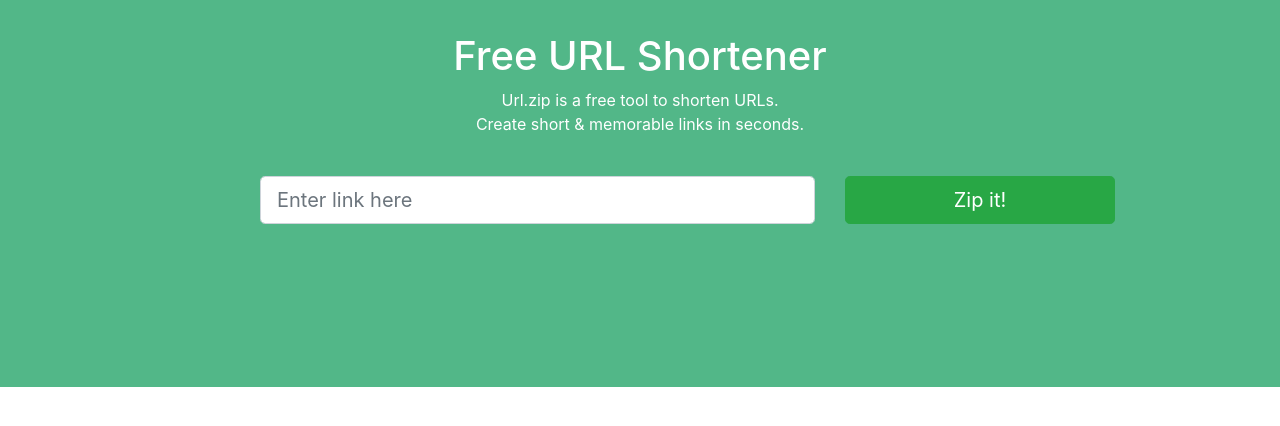
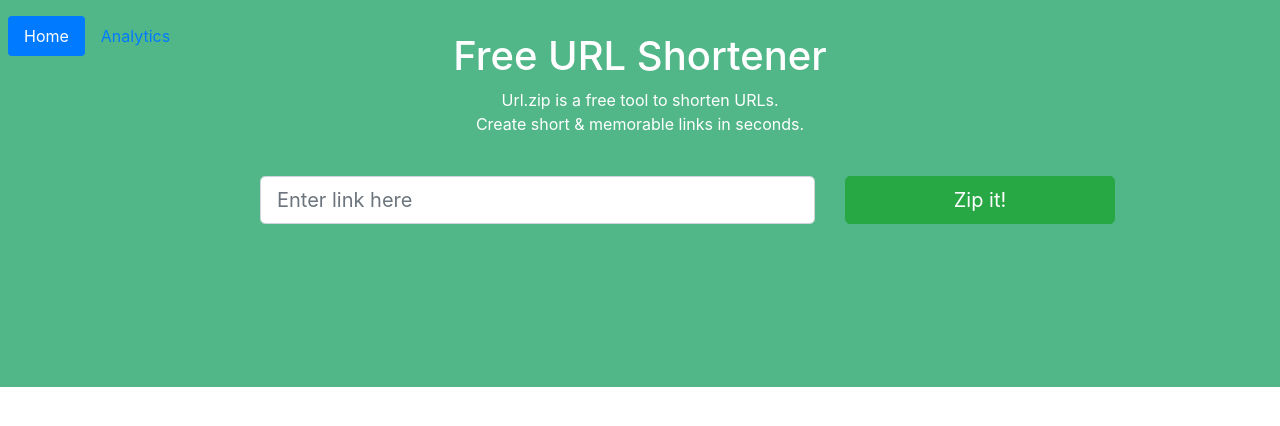
Before and after one commit to makriss/URL.zip, a Django app: page / in a window 1280 px wide. Shown: the top 426 px of the page. Run offline with Django 3.2, Linux system fonts and the light colour scheme; some libraries are stand-ins or nearby versions.

Commit message:
analytics functionality added in ui

```diff
--- a/interface/static/css/zipper.css
+++ b/interface/static/css/zipper.css
@@ -60,3 +60,11 @@ section {
     background-color: #52b788 !important;
     color: white !important;
 }
+div#homepage>ul.nav{
+    z-index: 10;
+    position: fixed;
+    margin: 1em 0 0 0.5em;
+}
+#analytics-input-group{align-items: baseline;}
+div#analytics-result-card p.card-text{ font-size: 3em; }
+div#analytics-result-card {margin: auto;}
--- a/interface/static/js/angularCtrl.js
+++ b/interface/static/js/angularCtrl.js
@@ -5,6 +5,9 @@ app.controller('zipperCtrl', ['$scope', '$http', '$timeout', function(scope, $ht
     const URL_VERBOSE_LIMIT = 20,
             COPIED_DISPLAY_TIME = 1500;
     scope.brand_name = "Url.zip";
+    const MINIFIED_COUNT_API = "/zip/count/",
+            CLICKS_COUNT = "/zip/clicks/";
+    scope.analytics = {};
 
 // Called when user clicks on 'zip it' button
     scope.minifyUrl = function(url){
@@ -71,4 +74,37 @@ app.controller('zipperCtrl', ['$scope', '$http', '$timeout', function(scope, $ht
             return this.url.substring(0, URL_VERBOSE_LIMIT) +  "...";
     }
 
+    scope.getAnalysis = function(url, mode){
+        if (!url || !mode){
+            showErrorMessage('blank');
+            return;
+        }
+        let analytics_api = "";
+        switch(mode){
+            case 'minified_count': analytics_api = MINIFIED_COUNT_API;
+                                            scope.analytics.mode = "URL Minified Count";
+                                            break;
+            case 'clicks_count': analytics_api = CLICKS_COUNT;
+                                            scope.analytics.mode = "URL Clicked Count";
+                                            break;
+        }
+        getAnalyticsData(analytics_api, url);
+    }
+
+    function getAnalyticsData(api, url){
+        $http.post(api, {'url': url})
+            .then(function(result){
+                if (result.data.error){
+                    showErrorMessage(result.data.value, result.data.msg)
+                    scope.analytics.data = null;
+                }
+                else{
+                    scope.analytics.data = result.data;
+                    scope.url_analytics = "";
+                }
+            }, function(result){
+                console.error(result);
+            })
+    }
+
 }])
--- a/interface/templates/homepage.html
+++ b/interface/templates/homepage.html
@@ -2,7 +2,38 @@
 {% load static %}
 {% get_static_prefix as STATIC_PREFIX %}
 {% block content %}
-    <section>
+<div id="homepage">
+<!--    <div class="container">-->
+<!--        <nav class="navbar navbar-expand-lg navbar-light bg-light">-->
+<!--          <a class="navbar-brand" href="#">UrlZipper</a>-->
+<!--&lt;!&ndash;          <button class="navbar-toggler" type="button" data-toggle="collapse" data-target="#navbarNav" aria-controls="navbarNav" aria-expanded="false" aria-label="Toggle navigation">&ndash;&gt;-->
+<!--&lt;!&ndash;            <span class="navbar-toggler-icon"></span>&ndash;&gt;-->
+<!--&lt;!&ndash;          </button>&ndash;&gt;-->
+<!--          <div class="collapse navbar-collapse" id="navbarNav">-->
+<!--            <ul class="navbar-nav" role="tablist">-->
+<!--              <li class="nav-item active">-->
+<!--                <a class="nav-link active" id="minify_tab-tab" data-toggle="tab" href="#minify_tab" role="tab" aria-controls="dweet" aria-selected="true">Home <span class="sr-only">(current)</span></a>-->
+<!--              </li>-->
+<!--              <li class="nav-item">-->
+<!--                <a class="nav-link" id="analytics-tab"  data-toggle="tab" href="#analytics" role="tab" aria-controls="dweet" aria-selected="false">Analytics</a>-->
+<!--              </li>-->
+<!--            </ul>-->
+<!--          </div>-->
+<!--        </nav>-->
+
+<!--    </div>-->
+    <ul class="nav nav-pills">
+      <li class="nav-item">
+        <a class="nav-link active" id="zipper-tab" data-toggle="tab" href="#zipper" role="tab" aria-controls="zipper" aria-selected="true">Home</a>
+      </li>
+      <li class="nav-item">
+        <a class="nav-link" id="analytics-tab" data-toggle="tab" href="#analytics" role="tab" aria-controls="analytics" aria-selected="false">Analytics</a>
+      </li>
+    </ul>
+
+    <div class="tab-content" id="myTabContent">
+          <div class="tab-pane fade show active" id="zipper" role="tabpanel" aria-labelledby="zipper-tab">
+            <section>
         <h1 class="t_a">Free URL Shortener</h1>
         <p class="t_a">
             [[brand_name]] is a free tool to shorten URLs. <br>
@@ -47,5 +78,64 @@
 
         </div>
     </section>
+          </div>
 
+        <!-- analytics tab -->
+          <div class="tab-pane fade" id="analytics" role="tabpanel" aria-labelledby="analytics-tab">
+
+              <section>
+                  <h2 class="t_a">Analytics Tab</h2>
+                  <p class="t_a">
+                      Your place to analyse the data associated with the urls you minify.
+                  </p>
+                  <div class="container">
+                      <div class="row m_b" id="analytics-input-group">
+                        <div class="offset-md-2 col-md-5">
+                            <div class="input-group input-group-lg">
+                              <input type="text" class="form-control" aria-label="Sizing example input" aria-describedby="inputGroup-sizing-lg"
+                                     placeholder="Enter link here" ng-model="url_analytics">
+                            </div>
+                        </div>
+                          <div class="col-md-3" ng-init="analytics_mode = 'minified_count'">
+                            <input type="radio" id="minified-count" name="contact" value="minified_count" ng-model="analytics_mode" checked>
+                            <label for="minified-count">Minified Count</label>
+                            <input type="radio" id="clicks-count" name="contact" value="clicks_count" ng-model="analytics_mode">
+                            <label for="clicks-count">Clicks Count</label>
+                          </div>
+                        <div class="col-md-2">
+                            <button class="btn btn-success btn-lg w_100" ng-click="getAnalysis(url_analytics, analytics_mode)">Analyse</button>
+                        </div>
+                    </div>
+
+                      <div class="row m_b">
+                        <div class="offset-md-2 col-md-5">
+                            <red-alert msg="errorMessage"></red-alert>
+                        </div>
+                    </div>
+
+                  </div>
+              </section>
+                <br>
+              <div id="analytics-result-card" class="card text-white bg-info mb-3" style="max-width: 18rem;" ng-if="analytics.data">
+                  <div class="card-header t_a" ng-bind="analytics.mode"></div>
+                  <div class="card-body">
+                        <h5 class="card-title" ng-bind="trimVerboseUrl.call(analytics.data)"></h5>
+                        <p class="card-text t_a" ng-bind="analytics.data.count || analytics.data.clicks"></p>
+                      <div>
+                        <span>
+                            <a ng-href="[[analytics.data.minified_url]]" target="_blank" ng-bind="analytics.data.minified_url" title="Shotened url for [[analytics.data.url]]"></a>
+                        </span> &nbsp;
+<!--                          <button class="button button-secondary" ng-class="{'copied': analytics.data.copied}" ng-click="copyUrl(analytics.data)" ng-bind="analytics.data.btnText || 'Copy'"></button>-->
+
+                      </div>
+                  </div>
+                </div>
+
+
+
+          </div> <!-- analytics tab ends -->
+
+    </div>
+
+</div>
 {% endblock %}
--- a/zipper/constants.py
+++ b/zipper/constants.py
@@ -3,3 +3,4 @@ URL_SYNTAX_REGEX = '^(www.)?(\w+\.{1}[a-zA-Z]{1,}/?\S+)$'
 URL_PATH_REGEX = '^http[s]?://(www.)?(\S+)$'
 DOMAIN_URL = "https://url.zip"
 PROTOCOL_SECURE = "https://"
+MINIFIED_URL_REGEX = "^url\.zip\/(?P<hashcode>\S+)$"
--- a/zipper/urls.py
+++ b/zipper/urls.py
@@ -6,5 +6,6 @@ from zipper import views
 
 urlpatterns = [
     path('', views.minify_url),
-    path('count/', views.get_shortening_count)
+    path('count/', views.get_shortening_count),
+    path('clicks/', views.get_total_clicks)
 ]
```
Also changed, not shown: zipper/utility_functions.py (+4 -3 lines), zipper/views.py (+32 -6 lines).
